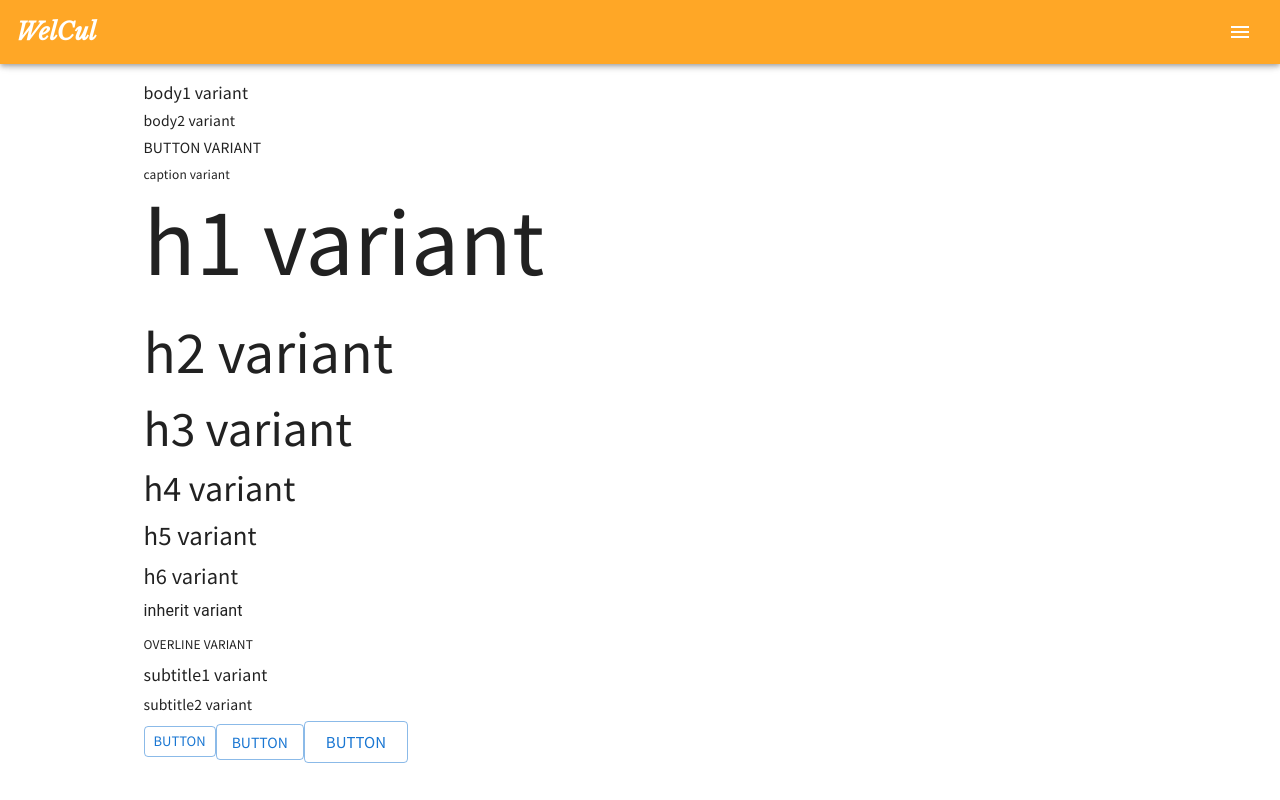
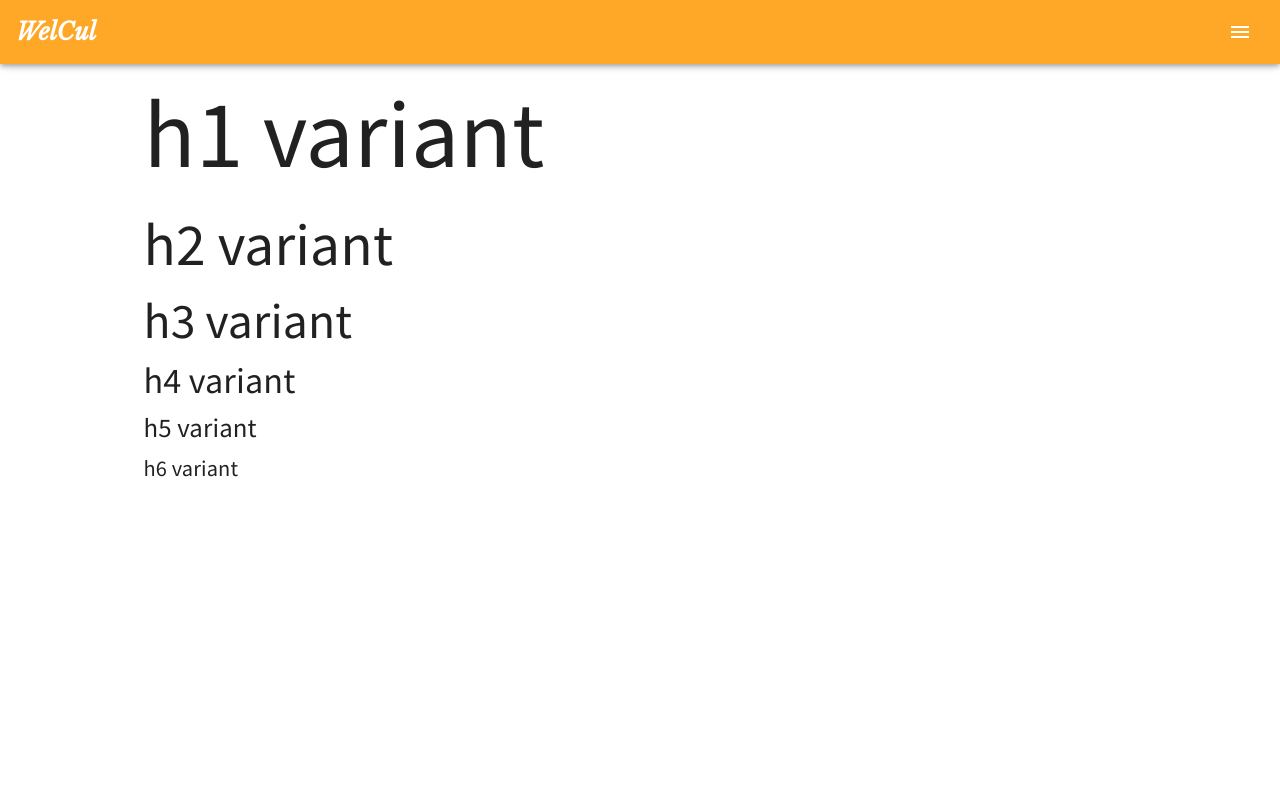
Before and after one commit to hotter6163/welcul, a Next.js app: page /home in a window 1280 px wide. Built offline with nearby package versions, Linux system fonts and the light colour scheme.

Commit message:
スマホ画面だとvariant-h1が大きかったので修正

```diff
--- a/src/pages/home.tsx
+++ b/src/pages/home.tsx
@@ -6,25 +6,12 @@ import { wrapInLayout } from 'components/layouts/wrapInLayout'
 const Page: NextPage = () => {
   return wrapInLayout('user',
     <>
-      <Typography variant="body1" gutterBottom>body1 variant</Typography>
-      <Typography variant="body2" gutterBottom>body2 variant</Typography>
-      <Typography variant="button" display="block" gutterBottom>button variant</Typography>
-      <Typography variant="caption" display="block" gutterBottom>caption variant</Typography>
       <Typography variant="h1" gutterBottom>h1 variant</Typography>
       <Typography variant="h2" gutterBottom>h2 variant</Typography>
       <Typography variant="h3" gutterBottom>h3 variant</Typography>
       <Typography variant="h4" gutterBottom>h4 variant</Typography>
       <Typography variant="h5" gutterBottom>h5 variant</Typography>
       <Typography variant="h6" gutterBottom>h6 variant</Typography>
-      <Typography variant="inherit" gutterBottom>inherit variant</Typography>
-      <Typography variant="overline" gutterBottom>overline variant</Typography>
-      <Typography variant="subtitle1" gutterBottom>subtitle1 variant</Typography>
-      <Typography variant="subtitle2" gutterBottom>subtitle2 variant</Typography>
-      <div>
-        <Button variant="outlined" size="small">Button</Button>
-        <Button variant="outlined" size="medium">Button</Button>
-        <Button variant="outlined" size="large">Button</Button>
-      </div>
     </>
   )
 }
--- a/src/pages/signin.tsx
+++ b/src/pages/signin.tsx
@@ -9,7 +9,7 @@ import { wrapInLayout } from 'components/layouts/wrapInLayout'
 const Page: NextPage = () => {
   return wrapInLayout('user',
     <Box className="text-center">
-      <Typography variant="h1">
+      <Typography variant="h2" component="h1">
         ログイン
       </Typography>
     </Box>
--- a/src/pages/signup.tsx
+++ b/src/pages/signup.tsx
@@ -9,7 +9,7 @@ import { wrapInLayout } from 'components/layouts/wrapInLayout'
 const Page: NextPage = () => {
   return wrapInLayout('user',
     <Box className="text-center">
-      <Typography variant="h1">
+      <Typography variant="h2" component="h1">
         ユーザー登録
       </Typography>
     </Box>
```
